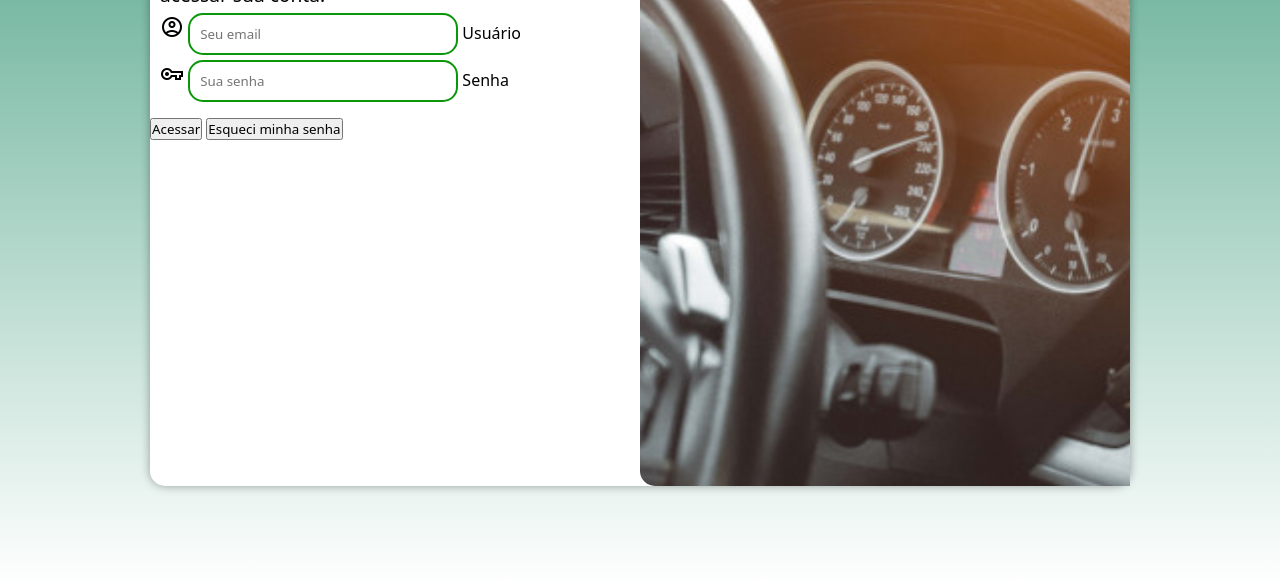
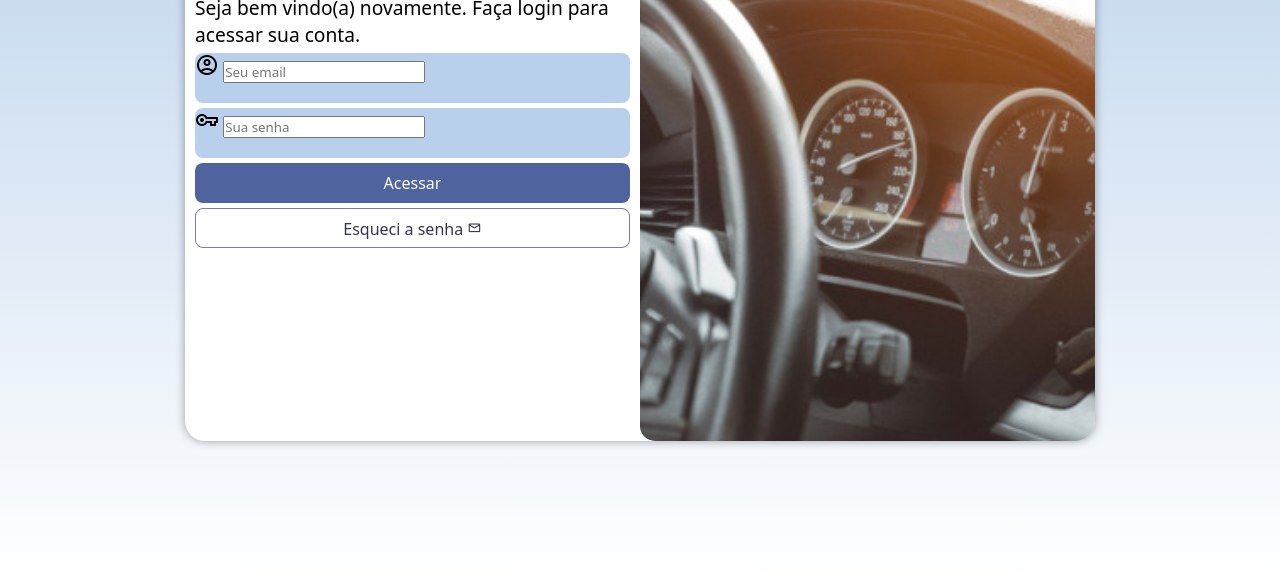
Before and after one commit to pnnog/pagina-de-login, a plain HTML site: page index.html in a window 1280 px wide. Shown: the part 214-800 px from the top of the page. Drawn offline with nearby package versions, Linux system fonts and the light colour scheme.

Commit message:
css input

```diff
--- a/index.html
+++ b/index.html
@@ -8,9 +8,12 @@
 
         <link rel="stylesheet" href="styles/all.css" />
         <link rel="stylesheet" href="styles/media-query.css" />
-		<link rel="stylesheet" href="https://fonts.googleapis.com/css2?family=Material+Symbols+Outlined:opsz,wght,FILL,GRAD@20..48,100..700,0..1,-50..200" />
-		<link rel="stylesheet" href="https://fonts.googleapis.com/css2?family=Material+Symbols+Outlined:opsz,wght,FILL,GRAD@48,400,0,0" />
-
+        <link
+            rel="stylesheet"
+            href="https://fonts.googleapis.com/css2?family=Material+Symbols+Outlined:opsz,wght,FILL,GRAD@20..48,100..700,0..1,-50..200" />
+        <link
+            rel="stylesheet"
+            href="https://fonts.googleapis.com/css2?family=Material+Symbols+Outlined:opsz,wght,FILL,GRAD@48,400,0,0" />
     </head>
     <body>
         <main>
@@ -24,7 +27,6 @@
                         conta.
                     </p>
                     <form action="cadastro.js" method="post" autocomplete="on">
-
                         <div id="campo">
                             <span class="material-symbols-outlined">
                                 account_circle
@@ -37,12 +39,12 @@
                                 placeholder="Seu email"
                                 autocomplete="email"
                                 required
-								max-length="30"/>
+                                max-length="30" />
 
                             <label for="user"> Usuário</label>
                         </div>
 
-                        <div id="campo"></div>
+                        <div id="campo">
                             <span class="material-symbols-outlined">
                                 vpn_key
                             </span>
@@ -59,9 +61,10 @@
                         </div>
 
                         <input type="submit" value="Acessar" />
-
-                            <input type="button" value="Esqueci minha senha" />
-
+                        <a href="esqueci.html" class="botao">
+                            Esqueci a senha
+                            <span class="material-symbols-outlined">mail</span>
+                        </a>
                     </form>
                 </div>
             </section>
--- a/styles/all.css
+++ b/styles/all.css
@@ -6,7 +6,7 @@
 }
 
 body,html{
-	background-color:#49a083;
+	background-color:#B8D0EB;
 	height: 100vh;
 	width: 100vw;
 }
@@ -15,26 +15,24 @@ main{
 	position: relative;
 	height: 100vh;
 	width: 100vw;
-
-
-
 }
 
 section#login{
-	background-color: white;
-	height: 600px;
-	width: 300px;
 	position: absolute;
 	top: 50%;
 	left: 50%;
 	transform: translate(-50%, -50%);
-	border-radius: 15px ;
+	overflow: hidden;;
+
+	background-color: white;
+	height: 510px;
+	width: 250px;
+	border-radius: 20px ;
 	box-shadow: 0px 0px 10px rgba(0, 0, 0, 0.356);
 
 	transition: width 0.3s, height 0.3s;
 	transition-timing-function: ease;
 }
-
 
 section#login div#imagem{
 	display: block;
@@ -43,14 +41,11 @@ section#login div#imagem{
 	background-position: top center;
 	height: 200px;
 	overflow: hidden;
-
-	border-top-left-radius:15px;
-	border-top-right-radius:15px;
 }
 
 section#login div#formulario{
 	display: block;
-	padding: 15px 10px 15px 10px;
+	padding: 10px;
 }
 
 section#login div#formulario h1{
@@ -60,14 +55,59 @@ section#login div#formulario h1{
 
 section#login div#formulario p{
 	font-size: 0.8em;
+}
+
+section#login div#campo{
+	display: block;
+	height: 50px;
+	width: 100%;
+	margin: 5px 0px;
+	border-radius: 8px;
+	background-color: #B8D0EB;
 
 }
 
-section#login div#formulario input{
-padding: 10px;
-margin-top: 5px;
-width: 270px;
-border:2px solid rgb(10, 151, 10);
-border-radius: 15px;
+form label {
+	display: none;
+}
 
+
+form > input[type="submit"]{
+	display: block;
+	height: 40px;
+	width: 100%;
+	border:none;
+	border-radius:8px;
+
+	background-color:#4f649e;
+	color: white;
+	font-size: 1em;
+	cursor: pointer;
 }
+
+form > input[type="submit"]:hover{
+	background-color:#32467e;
+}
+
+form > a.botao{
+	display: block;
+	height: 40px;
+	width: 100%;
+	background-color:#ffffff;
+	color: rgb(51, 52, 82);
+	padding-top: 9px;
+	margin-top: 5px;
+	border: 1px solid rgb(120, 121, 194);
+	border-radius: 8px;
+	text-decoration: none;
+	text-align: center;
+	font-size: 1em;
+}
+
+form > a.botao:hover{
+	background-color: #B8D0EB;
+}
+
+form > a.botao > span {
+	font-size: 0.9em;
+}
--- a/styles/media-query.css
+++ b/styles/media-query.css
@@ -4,7 +4,7 @@
 
 
 body {
-	background-image: linear-gradient(to top, white, #49a083);
+	background-image: linear-gradient(to top, white,#B8D0EB);
 }
 
 section#login{
@@ -33,11 +33,11 @@ section#login div#formulario {
 
 
 body {
-	background-image: linear-gradient(to top, white, #49a083);
+	background-image: linear-gradient(to top, white,#B8D0EB);
 }
 
 section#login{
-	width: 980px;
+	width: 910px;
 
 }
 
@@ -58,10 +58,7 @@ section#login div#formulario {
 
 section#login div#formulario h1{
 	font-size: 2em;
-
 }
-
-
 
 section#login div#formulario p{
 	font-size: 1.2em;
```
Lines whose indentation alone changed are shown as unchanged.
